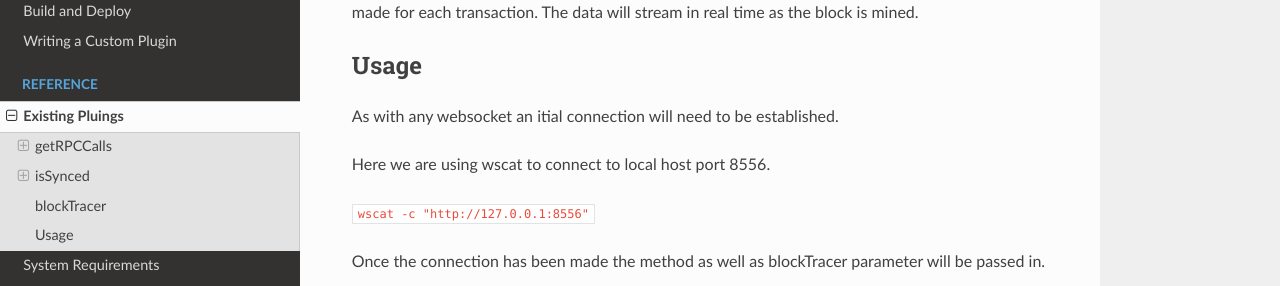
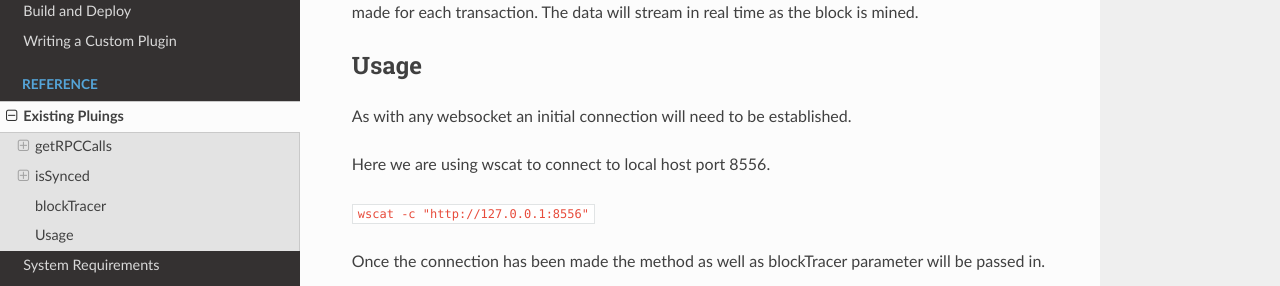
Before and after one commit to openrelayxyz/plugeth-utils, a Sphinx documentation site: the page built from docs/existing.rst, in a window 1280 px wide and 900 px high, scrolled down 975 px. Shown: the part 273-559 px from the top of the window. Built offline with Sphinx 7.4.7 and the Read the Docs theme 2.0.0, drawn with Linux system fonts in a browser that asks for light colours.

Commit message:
Corrections to documentation.

```diff
--- a/docs/build.rst
+++ b/docs/build.rst
@@ -46,7 +46,7 @@ For the sake of this tutorial we will be building the Hello plugin. Navigate to
 
    $ go build -buildmode=plugin
 
-This will compile the plugin and produce a ``hello.so`` file. Move ``hello.so`` into ``~/.ethereum/plugins`` . In order to use this plugin geth will need to be started with a ``http.api=mymamespace`` flag. Additionally you will need to include a ``--http`` flag in order to access the standard json rpc methods.
+This will compile the plugin and produce a ``hello.so`` file. Move ``hello.so`` into ``~/.ethereum/plugins`` . In order to use this plugin geth will need to be started with a ``http.api=mynamespace`` flag. Additionally you will need to include a ``--http`` flag in order to access the standard json rpc methods.
 
 .. note:: The above location may change when changing ``--datadir``.
 
--- a/docs/existing.rst
+++ b/docs/existing.rst
@@ -61,7 +61,7 @@ Blocktracer is an subscription plugin written such that for each block mined, bl
 Usage
 =====
 
-As with any websocket an itial connection will need to be established.
+As with any websocket an initial connection will need to be established.
 
 
 Here we are using wscat to connect to local host port 8556.
```
